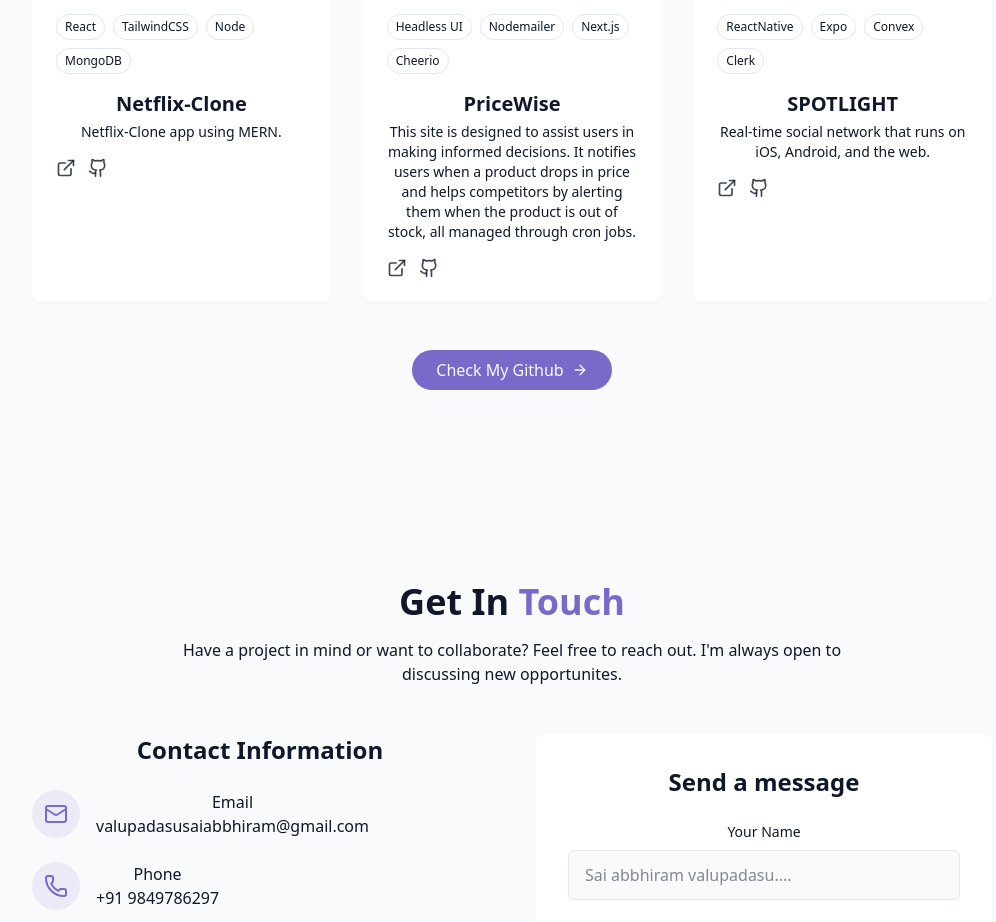
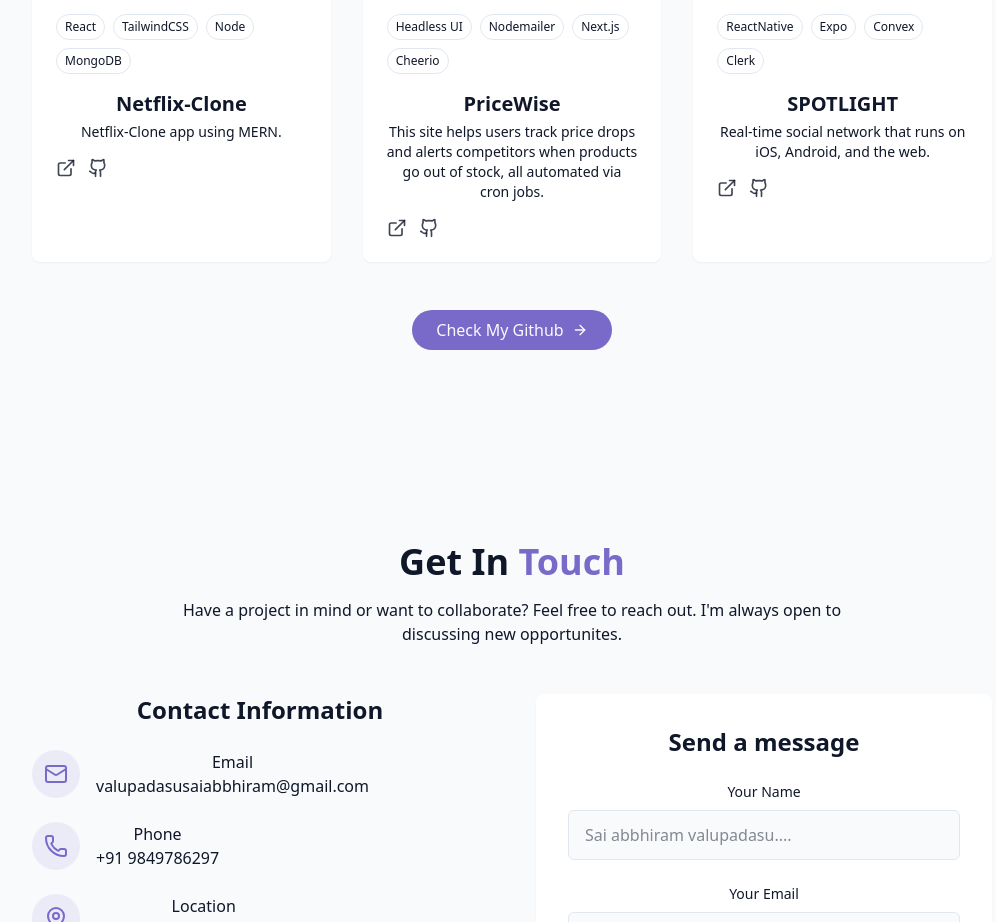
Before and after one commit to ValupadasuSaiabbhiram/personal-portfolio, a React (Vite) app: page / in a window 1280 px wide. Shown: the part 3060-3982 px from the top of the page, without its empty margins (128-1124 px from the left). Built offline with nearby package versions, Linux system fonts and the light colour scheme.

Commit message:
refactor(ProjectsSection): simplify PriceWise project description

```diff
--- a/src/components/ProjectsSection.jsx
+++ b/src/components/ProjectsSection.jsx
@@ -14,7 +14,7 @@
     id: 2,
     title: "PriceWise",
     description:
-      "This site is designed to assist users in making informed decisions. It notifies users when a product drops in price and helps competitors by alerting them when the product is out of stock, all managed through cron jobs.",
+      "This site helps users track price drops and alerts competitors when products go out of stock, all automated via cron jobs.",
     image: "/projects/project2.png",
     tags: ["Headless UI", "Nodemailer", "Next.js", "Cheerio"],
     demoUrl: "#",
```
